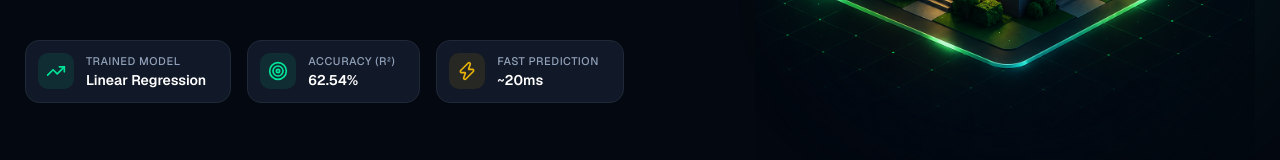
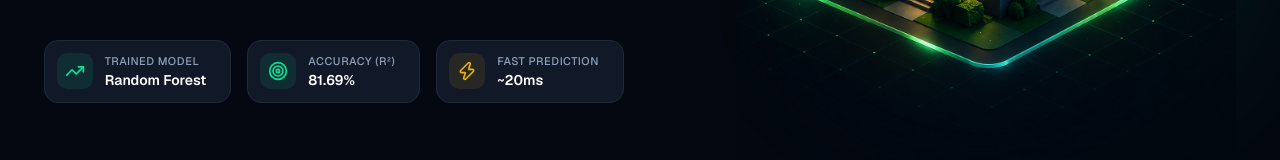
Before and after one commit to nikshadali/house-price-prediction-ai, a Next.js app in the folder frontend/: page / in a window 1280 px wide. Shown: the part 498-658 px from the top of the page. Built offline with nearby package versions, Linux system fonts and the light colour scheme; no server answers.

Commit message:
change model info on fronted

```diff
--- a/frontend/features/landing/components/hero.tsx
+++ b/frontend/features/landing/components/hero.tsx
@@ -2,6 +2,10 @@ import { Sparkles, TrendingUp, Target, Zap, LineChart, Home, Activity } from "lu
 import Image from "next/image";
 
 export function Hero({ prediction }: { prediction?: number | null }) {
+ const MODEL_NAME = "Random Forest";
+  const R2_SCORE = 0.8169;
+
+
   return (
     <section className="mx-auto max-w-7xl px-4 md:px-6 py-16 md:py-24">
       <div className="grid grid-cols-1 lg:grid-cols-2 gap-12 lg:gap-8 items-center">
@@ -30,7 +34,7 @@ export function Hero({ prediction }: { prediction?: number | null }) {
               </div>
               <div>
                 <p className="text-[11px] text-slate-400 font-medium uppercase tracking-wider">Trained Model</p>
-                <p className="text-sm font-semibold text-white">Linear Regression</p>
+                <p className="text-sm font-semibold text-white">{MODEL_NAME}</p>
               </div>
             </div>
 
@@ -40,7 +44,7 @@ export function Hero({ prediction }: { prediction?: number | null }) {
               </div>
               <div>
                 <p className="text-[11px] text-slate-400 font-medium uppercase tracking-wider">Accuracy (R²)</p>
-                <p className="text-sm font-semibold text-white">62.54%</p>
+                <p className="text-sm font-semibold text-white">{(R2_SCORE * 100).toFixed(2)}%</p>
               </div>
             </div>
 
--- a/frontend/features/prediction/components/prediction-result.tsx
+++ b/frontend/features/prediction/components/prediction-result.tsx
@@ -30,6 +30,8 @@ function numberToWords(num: number): string {
 
 export function PredictionResult({ prediction , predictionTime}: { prediction: number | null, predictionTime: number | null}) {
   const isCompleted = prediction !== null;
+  const MODEL_NAME = "Random Forest";
+  const R2_SCORE = 0.8169;
 
   return (
     <Card className="w-full border-white/10 bg-[#0A1017]/40 backdrop-blur-xl flex flex-col justify-between overflow-hidden shadow-2xl rounded-2xl relative">
@@ -80,12 +82,12 @@ export function PredictionResult({ prediction , predictionTime}: { prediction: n
               <div className="flex flex-col items-center justify-center py-4 px-2 rounded-xl bg-[#111827] border border-[#1F2937]">
                 <Box className="size-6 text-[#38BDF8] mb-2" />
                 <p className="text-[11px] text-slate-400 font-medium mb-1">Model</p>
-                <p className="text-sm text-white font-semibold text-center leading-tight">Linear<br/>Regression</p>
+                <p className="text-sm text-white font-semibold text-center leading-tight"> {MODEL_NAME}</p>
               </div>
               <div className="flex flex-col items-center justify-center py-4 px-2 rounded-xl bg-[#111827] border border-[#1F2937]">
                 <Target className="size-6 text-[#00E599] mb-2" />
                 <p className="text-[11px] text-slate-400 font-medium mb-1">R² Score</p>
-                <p className="text-sm text-white font-semibold mt-1">62.54%</p>
+                <p className="text-sm text-white font-semibold mt-1"> {(R2_SCORE * 100).toFixed(2)}%</p>
               </div>
               <div className="flex flex-col items-center justify-center py-4 px-2 rounded-xl bg-[#111827] border border-[#1F2937]">
                 <Zap className="size-6 text-[#00E599] mb-2" />
```
Also changed, not shown: 1 other file (tests, documents, lock files or other folders).
